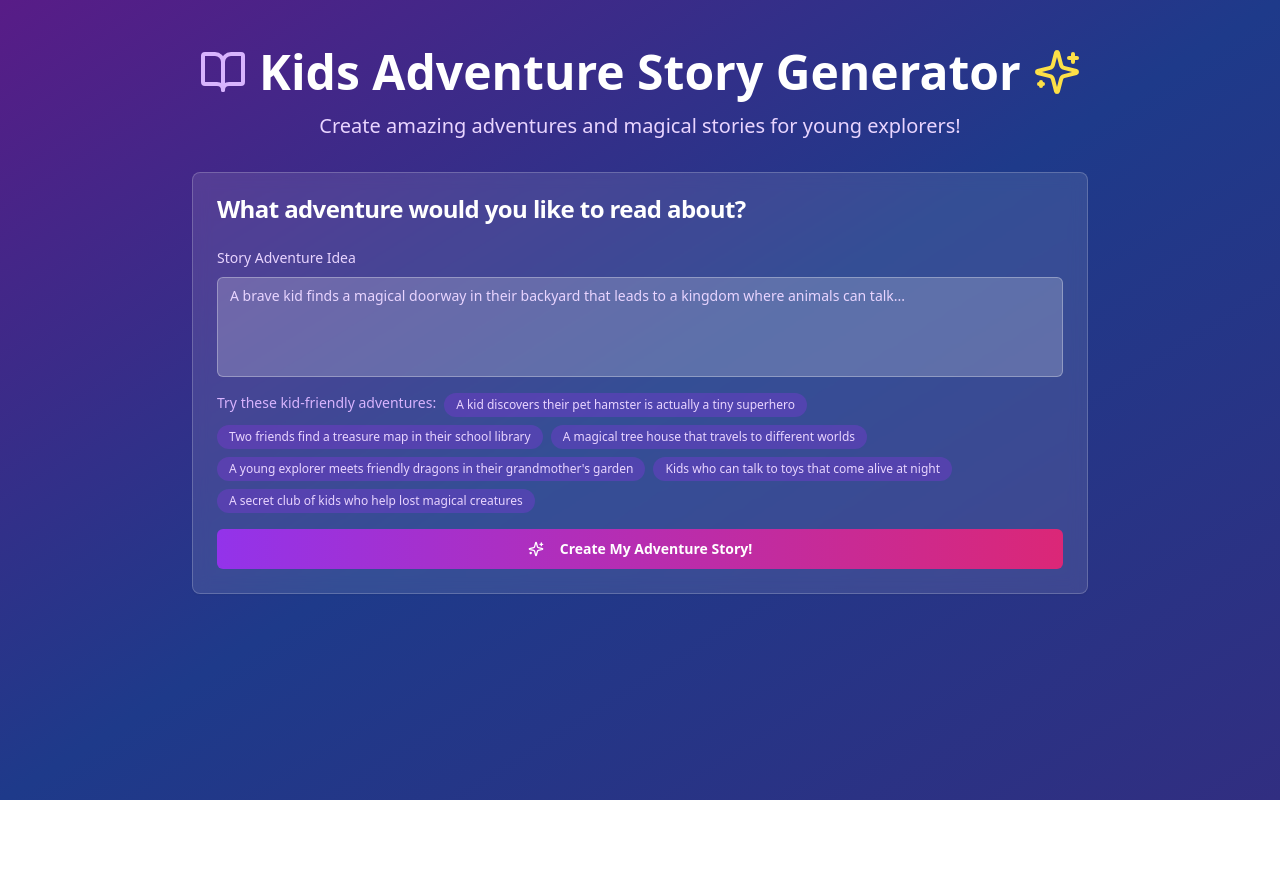
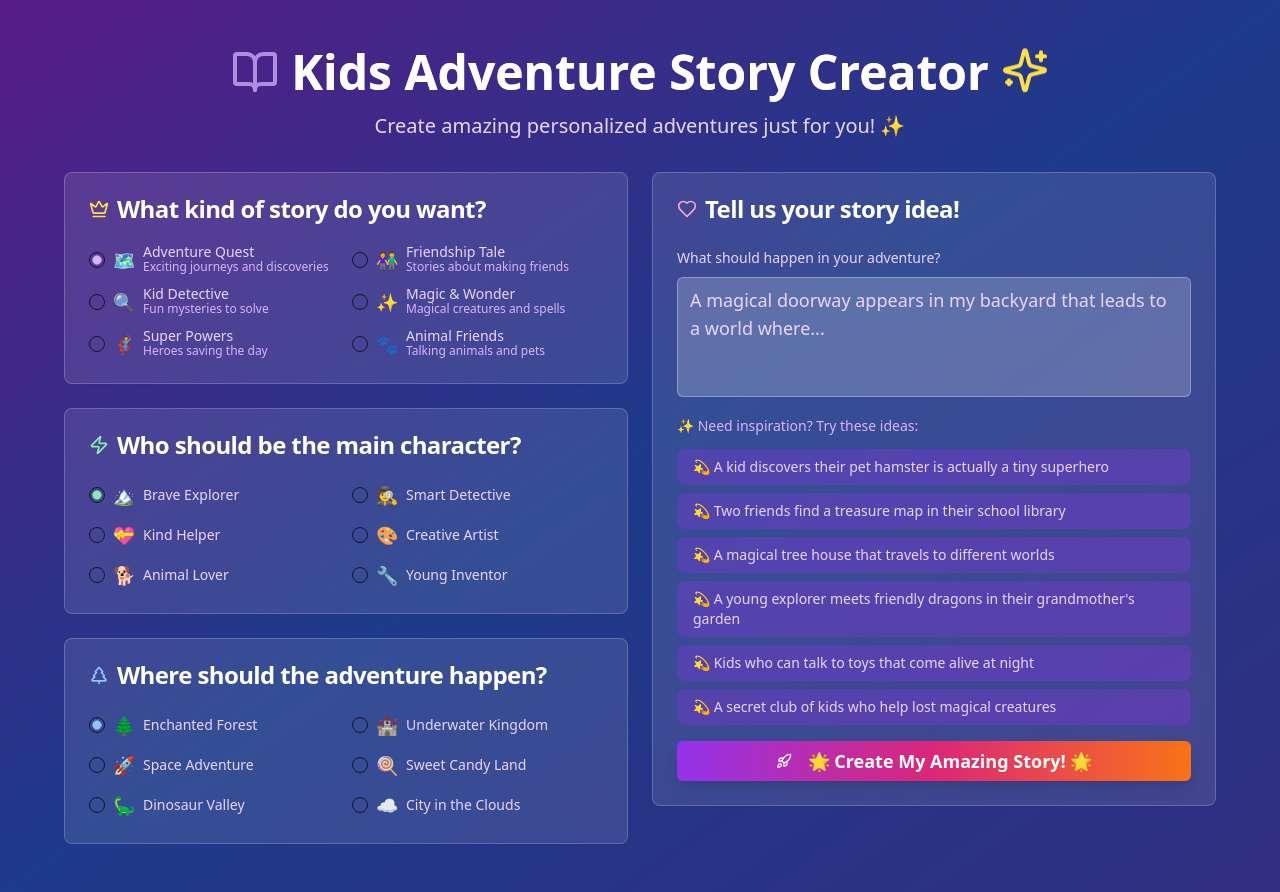
Before and after one commit to boss477/ai-storycreator, a React (Vite) app: page / in a window 1280 px wide. Before the commit the page ends 800 px from the top, so only its background shows below. Built offline with nearby package versions, Linux system fonts and the light colour scheme.

Commit message:
Enhance story generation features and design
Add story type selection and improve the overall design of the application.

```diff
--- a/src/components/StoryGenerator.tsx
+++ b/src/components/StoryGenerator.tsx
@@ -4,11 +4,15 @@ import { Button } from '@/components/ui/button';
 import { Textarea } from '@/components/ui/textarea';
 import { Card, CardContent, CardHeader, CardTitle } from '@/components/ui/card';
 import { Label } from '@/components/ui/label';
-import { BookOpen, Sparkles, Loader2 } from 'lucide-react';
+import { RadioGroup, RadioGroupItem } from '@/components/ui/radio-group';
+import { BookOpen, Sparkles, Loader2, Crown, Rocket, TreePine, Castle, Heart, Zap } from 'lucide-react';
 import { useToast } from '@/hooks/use-toast';
 
 const StoryGenerator = () => {
   const [prompt, setPrompt] = useState('');
+  const [storyType, setStoryType] = useState('adventure');
+  const [character, setCharacter] = useState('brave-kid');
+  const [setting, setSetting] = useState('magical-forest');
   const [story, setStory] = useState('');
   const [isLoading, setIsLoading] = useState(false);
   const { toast } = useToast();
@@ -16,11 +20,38 @@ const StoryGenerator = () => {
   // Hardcoded API key
   const apiKey = 'AIzaSyBPIluo0P8oUrWj2yQSCR6ix-sLZ_ZbADE';
 
+  const storyTypes = [
+    { id: 'adventure', name: 'Adventure Quest', icon: '🗺️', description: 'Exciting journeys and discoveries' },
+    { id: 'friendship', name: 'Friendship Tale', icon: '👫', description: 'Stories about making friends' },
+    { id: 'mystery', name: 'Kid Detective', icon: '🔍', description: 'Fun mysteries to solve' },
+    { id: 'fantasy', name: 'Magic & Wonder', icon: '✨', description: 'Magical creatures and spells' },
+    { id: 'superhero', name: 'Super Powers', icon: '🦸', description: 'Heroes saving the day' },
+    { id: 'animal', name: 'Animal Friends', icon: '🐾', description: 'Talking animals and pets' }
+  ];
+
+  const characters = [
+    { id: 'brave-kid', name: 'Brave Explorer', icon: '🏔️' },
+    { id: 'smart-detective', name: 'Smart Detective', icon: '🕵️' },
+    { id: 'kind-helper', name: 'Kind Helper', icon: '💝' },
+    { id: 'creative-artist', name: 'Creative Artist', icon: '🎨' },
+    { id: 'animal-lover', name: 'Animal Lover', icon: '🐕' },
+    { id: 'inventor-kid', name: 'Young Inventor', icon: '🔧' }
+  ];
+
+  const settings = [
+    { id: 'magical-forest', name: 'Enchanted Forest', icon: '🌲' },
+    { id: 'underwater-city', name: 'Underwater Kingdom', icon: '🏰' },
+    { id: 'space-station', name: 'Space Adventure', icon: '🚀' },
+    { id: 'candy-land', name: 'Sweet Candy Land', icon: '🍭' },
+    { id: 'dinosaur-world', name: 'Dinosaur Valley', icon: '🦕' },
+    { id: 'cloud-city', name: 'City in the Clouds', icon: '☁️' }
+  ];
+
   const generateStory = async () => {
     if (!prompt.trim()) {
       toast({
-        title: "Please enter a story prompt",
-        description: "We need a creative prompt to generate your adventure!",
+        title: "Please enter a story idea",
+        description: "Tell us what adventure you'd like to read about!",
         variant: "destructive"
       });
       return;
@@ -28,6 +59,10 @@ const StoryGenerator = () => {
 
     setIsLoading(true);
     console.log('Starting story generation with prompt:', prompt);
+
+    const selectedStoryType = storyTypes.find(t => t.id === storyType);
+    const selectedCharacter = characters.find(c => c.id === character);
+    const selectedSetting = settings.find(s => s.id === setting);
 
     try {
       const response = await fetch(`https://generativelanguage.googleapis.com/v1beta/models/gemini-1.5-flash:generateContent?key=${apiKey}`, {
@@ -38,19 +73,26 @@ const StoryGenerator = () => {
         body: JSON.stringify({
           contents: [{
             parts: [{
-              text: `Write a fun, exciting adventure story for 9-year-old kids (300-400 words) based on this prompt: "${prompt}".
+              text: `Write a fun, exciting ${selectedStoryType?.name.toLowerCase()} story for 9-year-old kids (350-450 words) based on this idea: "${prompt}".
+
+Story Details:
+- Main Character: A ${selectedCharacter?.name.toLowerCase()} who is curious and brave
+- Setting: ${selectedSetting?.name}
+- Story Type: ${selectedStoryType?.description}
 
 Requirements:
 - Use simple, age-appropriate language that 9-year-olds can easily understand
-- Include brave, curious kid characters as the main heroes
+- Include the main character as a brave, curious kid hero
+- Set the story in ${selectedSetting?.name} with vivid descriptions
 - Make it full of wonder, magic, and exciting discoveries
-- Add fun dialogue and exciting action
+- Add fun dialogue and exciting action sequences
 - Include a positive message about friendship, courage, or kindness
 - Keep it completely appropriate for children - no scary or inappropriate content
 - Make it engaging with lots of adventure and imagination
-- End with a happy, satisfying conclusion
+- End with a happy, satisfying conclusion where the character learns something valuable
+- Include at least 2-3 other interesting characters they meet along the way
 
-Make this story absolutely captivating for young readers!`
+Make this story absolutely captivating and perfect for young readers who love ${selectedStoryType?.description.toLowerCase()}!`
             }]
           }],
           generationConfig: {
@@ -78,8 +120,8 @@ Make this story absolutely captivating for young readers!`
         setStory(generatedStory);
 
         toast({
-          title: "Adventure Ready!",
-          description: "Your exciting story is ready to read!",
+          title: "🎉 Your Adventure is Ready!",
+          description: "Your amazing story is ready to read!",
         });
       } else {
         throw new Error('Unexpected response format');
@@ -103,95 +145,196 @@ Make this story absolutely captivating for young readers!`
     }
   };
 
-  return (
-    <div className="min-h-screen bg-gradient-to-br from-purple-900 via-blue-900 to-indigo-900 p-4">
-      <div className="max-w-4xl mx-auto py-8">
-        {/* Header */}
-        <div className="text-center mb-8">
-          <div className="flex items-center justify-center gap-3 mb-4">
-            <BookOpen className="h-12 w-12 text-purple-300" />
-            <h1 className="text-5xl font-bold text-white">
-              Kids Adventure Story Generator
-            </h1>
-            <Sparkles className="h-12 w-12 text-yellow-300" />
-          </div>
-          <p className="text-xl text-purple-200">
-            Create amazing adventures and magical stories for young explorers!
-          </p>
-        </div>
-
-        {/* Story Input */}
-        <Card className="mb-6 bg-white/10 backdrop-blur border-white/20">
-          <CardHeader>
-            <CardTitle className="text-white">What adventure would you like to read about?</CardTitle>
-          </CardHeader>
-          <CardContent className="space-y-4">
-            <div className="space-y-2">
-              <Label htmlFor="prompt" className="text-purple-200">Story Adventure Idea</Label>
-              <Textarea
-                id="prompt"
-                placeholder="A brave kid finds a magical doorway in their backyard that leads to a kingdom where animals can talk..."
-                value={prompt}
-                onChange={(e) => setPrompt(e.target.value)}
-                onKeyPress={handleKeyPress}
-                className="min-h-[100px] bg-white/20 border-white/30 text-white placeholder:text-purple-200 resize-none"
-              />
-            </div>
-
-            <div className="flex flex-wrap gap-2">
-              <span className="text-sm text-purple-300">Try these kid-friendly adventures:</span>
-              {[
+  const quickPrompts = [
     "A kid discovers their pet hamster is actually a tiny superhero",
     "Two friends find a treasure map in their school library",
     "A magical tree house that travels to different worlds",
     "A young explorer meets friendly dragons in their grandmother's garden",
     "Kids who can talk to toys that come alive at night",
     "A secret club of kids who help lost magical creatures"
-              ].map((suggestion, index) => (
+  ];
+
+  return (
+    <div className="min-h-screen bg-gradient-to-br from-purple-900 via-blue-900 to-indigo-900 p-4">
+      <div className="max-w-6xl mx-auto py-8">
+        {/* Header */}
+        <div className="text-center mb-8">
+          <div className="flex items-center justify-center gap-3 mb-4">
+            <BookOpen className="h-12 w-12 text-purple-300 animate-pulse" />
+            <h1 className="text-5xl font-bold text-white bg-gradient-to-r from-purple-300 to-pink-300 bg-clip-text text-transparent">
+              Kids Adventure Story Creator
+            </h1>
+            <Sparkles className="h-12 w-12 text-yellow-300 animate-bounce" />
+          </div>
+          <p className="text-xl text-purple-200">
+            Create amazing personalized adventures just for you! ✨
+          </p>
+        </div>
+
+        <div className="grid lg:grid-cols-2 gap-6">
+          {/* Story Configuration */}
+          <div className="space-y-6">
+            {/* Story Type Selection */}
+            <Card className="bg-white/10 backdrop-blur border-white/20">
+              <CardHeader>
+                <CardTitle className="text-white flex items-center gap-2">
+                  <Crown className="h-5 w-5 text-yellow-300" />
+                  What kind of story do you want?
+                </CardTitle>
+              </CardHeader>
+              <CardContent>
+                <RadioGroup value={storyType} onValueChange={setStoryType} className="grid grid-cols-2 gap-3">
+                  {storyTypes.map((type) => (
+                    <div key={type.id} className="flex items-center space-x-2">
+                      <RadioGroupItem value={type.id} id={type.id} className="text-purple-300" />
+                      <Label
+                        htmlFor={type.id}
+                        className="text-purple-200 cursor-pointer hover:text-white transition-colors flex items-center gap-2"
+                      >
+                        <span className="text-lg">{type.icon}</span>
+                        <div>
+                          <div className="font-medium">{type.name}</div>
+                          <div className="text-xs text-purple-300">{type.description}</div>
+                        </div>
+                      </Label>
+                    </div>
+                  ))}
+                </RadioGroup>
+              </CardContent>
+            </Card>
+
+            {/* Character Selection */}
+            <Card className="bg-white/10 backdrop-blur border-white/20">
+              <CardHeader>
+                <CardTitle className="text-white flex items-center gap-2">
+                  <Zap className="h-5 w-5 text-green-300" />
+                  Who should be the main character?
+                </CardTitle>
+              </CardHeader>
+              <CardContent>
+                <RadioGroup value={character} onValueChange={setCharacter} className="grid grid-cols-2 gap-3">
+                  {characters.map((char) => (
+                    <div key={char.id} className="flex items-center space-x-2">
+                      <RadioGroupItem value={char.id} id={char.id} className="text-green-300" />
+                      <Label
+                        htmlFor={char.id}
+                        className="text-purple-200 cursor-pointer hover:text-white transition-colors flex items-center gap-2"
+                      >
+                        <span className="text-lg">{char.icon}</span>
+                        <span className="font-medium">{char.name}</span>
+                      </Label>
+                    </div>
+                  ))}
+                </RadioGroup>
+              </CardContent>
+            </Card>
+
+            {/* Setting Selection */}
+            <Card className="bg-white/10 backdrop-blur border-white/20">
+              <CardHeader>
+                <CardTitle className="text-white flex items-center gap-2">
+                  <TreePine className="h-5 w-5 text-blue-300" />
+                  Where should the adventure happen?
+                </CardTitle>
+              </CardHeader>
+              <CardContent>
+                <RadioGroup value={setting} onValueChange={setSetting} className="grid grid-cols-2 gap-3">
+                  {settings.map((set) => (
+                    <div key={set.id} className="flex items-center space-x-2">
+                      <RadioGroupItem value={set.id} id={set.id} className="text-blue-300" />
+                      <Label
+                        htmlFor={set.id}
+                        className="text-purple-200 cursor-pointer hover:text-white transition-colors flex items-center gap-2"
+                      >
+                        <span className="text-lg">{set.icon}</span>
+                        <span className="font-medium">{set.name}</span>
+                      </Label>
+                    </div>
+                  ))}
+                </RadioGroup>
+              </CardContent>
+            </Card>
+          </div>
+
+          {/* Story Input */}
+          <div className="space-y-6">
+            <Card className="bg-white/10 backdrop-blur border-white/20">
+              <CardHeader>
+                <CardTitle className="text-white flex items-center gap-2">
+                  <Heart className="h-5 w-5 text-pink-300" />
+                  Tell us your story idea!
+                </CardTitle>
+              </CardHeader>
+              <CardContent className="space-y-4">
+                <div className="space-y-2">
+                  <Label htmlFor="prompt" className="text-purple-200">What should happen in your adventure?</Label>
+                  <Textarea
+                    id="prompt"
+                    placeholder="A magical doorway appears in my backyard that leads to a world where..."
+                    value={prompt}
+                    onChange={(e) => setPrompt(e.target.value)}
+                    onKeyPress={handleKeyPress}
+                    className="min-h-[120px] bg-white/20 border-white/30 text-white placeholder:text-purple-200 resize-none text-lg"
+                  />
+                </div>
+
+                <div className="space-y-3">
+                  <span className="text-sm text-purple-300 font-medium">✨ Need inspiration? Try these ideas:</span>
+                  <div className="grid gap-2">
+                    {quickPrompts.map((suggestion, index) => (
                       <button
                         key={index}
                         onClick={() => setPrompt(suggestion)}
-                  className="text-xs bg-purple-600/30 hover:bg-purple-600/50 text-purple-200 px-3 py-1 rounded-full transition-colors"
+                        className="text-sm bg-purple-600/30 hover:bg-purple-600/50 text-purple-200 hover:text-white px-4 py-2 rounded-lg transition-all duration-200 text-left transform hover:scale-[1.02]"
                       >
-                  {suggestion}
+                        💫 {suggestion}
                       </button>
                     ))}
+                  </div>
                 </div>
 
                 <Button
                   onClick={generateStory}
                   disabled={isLoading}
-              className="w-full bg-gradient-to-r from-purple-600 to-pink-600 hover:from-purple-700 hover:to-pink-700 text-white font-semibold py-3 transition-all duration-300 transform hover:scale-[1.02]"
+                  className="w-full bg-gradient-to-r from-purple-600 via-pink-600 to-orange-500 hover:from-purple-700 hover:via-pink-700 hover:to-orange-600 text-white font-bold py-4 text-lg transition-all duration-300 transform hover:scale-[1.02] shadow-lg"
                 >
                   {isLoading ? (
                     <>
-                  <Loader2 className="mr-2 h-4 w-4 animate-spin" />
-                  Creating your adventure...
+                      <Loader2 className="mr-2 h-5 w-5 animate-spin" />
+                      Creating your magical adventure...
                     </>
                   ) : (
                     <>
-                  <Sparkles className="mr-2 h-4 w-4" />
-                  Create My Adventure Story!
+                      <Rocket className="mr-2 h-5 w-5" />
+                      🌟 Create My Amazing Story! 🌟
                     </>
                   )}
                 </Button>
               </CardContent>
             </Card>
+          </div>
+        </div>
 
         {/* Generated Story */}
         {story && (
-          <Card className="bg-white/95 backdrop-blur border-white/50 shadow-2xl">
-            <CardHeader>
-              <CardTitle className="text-gray-800 flex items-center gap-2">
-                <BookOpen className="h-5 w-5" />
-                Your Amazing Adventure Story!
+          <Card className="mt-8 bg-white/95 backdrop-blur border-white/50 shadow-2xl">
+            <CardHeader className="bg-gradient-to-r from-purple-100 to-pink-100">
+              <CardTitle className="text-gray-800 flex items-center gap-2 text-2xl">
+                <Castle className="h-6 w-6 text-purple-600" />
+                🎉 Your Amazing Adventure Story! 🎉
+                <Sparkles className="h-6 w-6 text-yellow-500" />
               </CardTitle>
             </CardHeader>
-            <CardContent>
+            <CardContent className="p-8">
               <div className="prose prose-lg max-w-none">
-                <div className="text-gray-700 leading-relaxed whitespace-pre-wrap font-serif text-lg">
+                <div className="text-gray-700 leading-relaxed whitespace-pre-wrap font-serif text-lg line-height-loose">
                   {story}
                 </div>
+              </div>
+              <div className="mt-6 p-4 bg-gradient-to-r from-yellow-50 to-orange-50 rounded-lg border-l-4 border-yellow-400">
+                <p className="text-gray-600 font-medium">
+                  🌟 Great job reading your adventure! Share it with your friends and family! 🌟
+                </p>
               </div>
             </CardContent>
           </Card>
```
Lines whose indentation alone changed are shown as unchanged.
